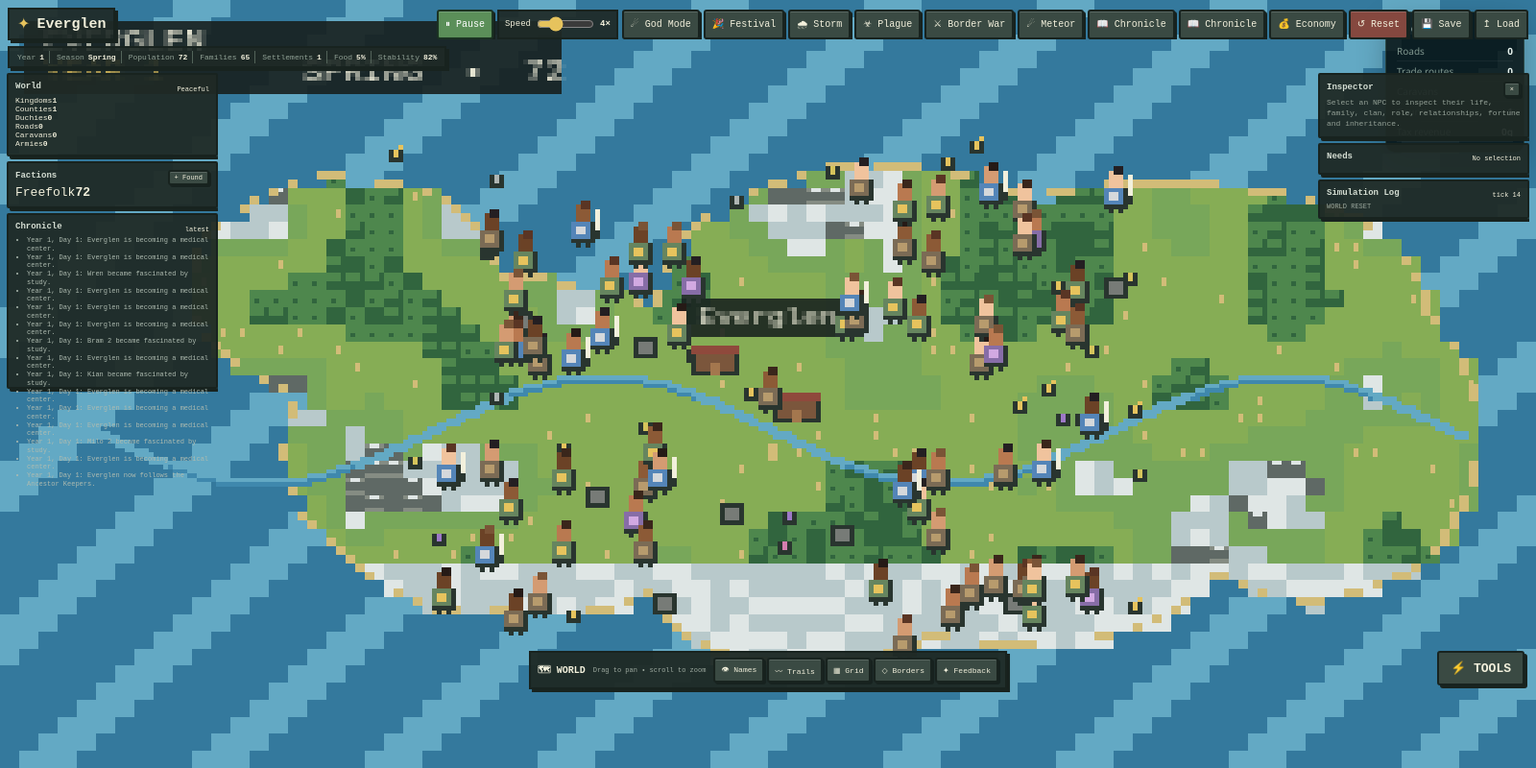
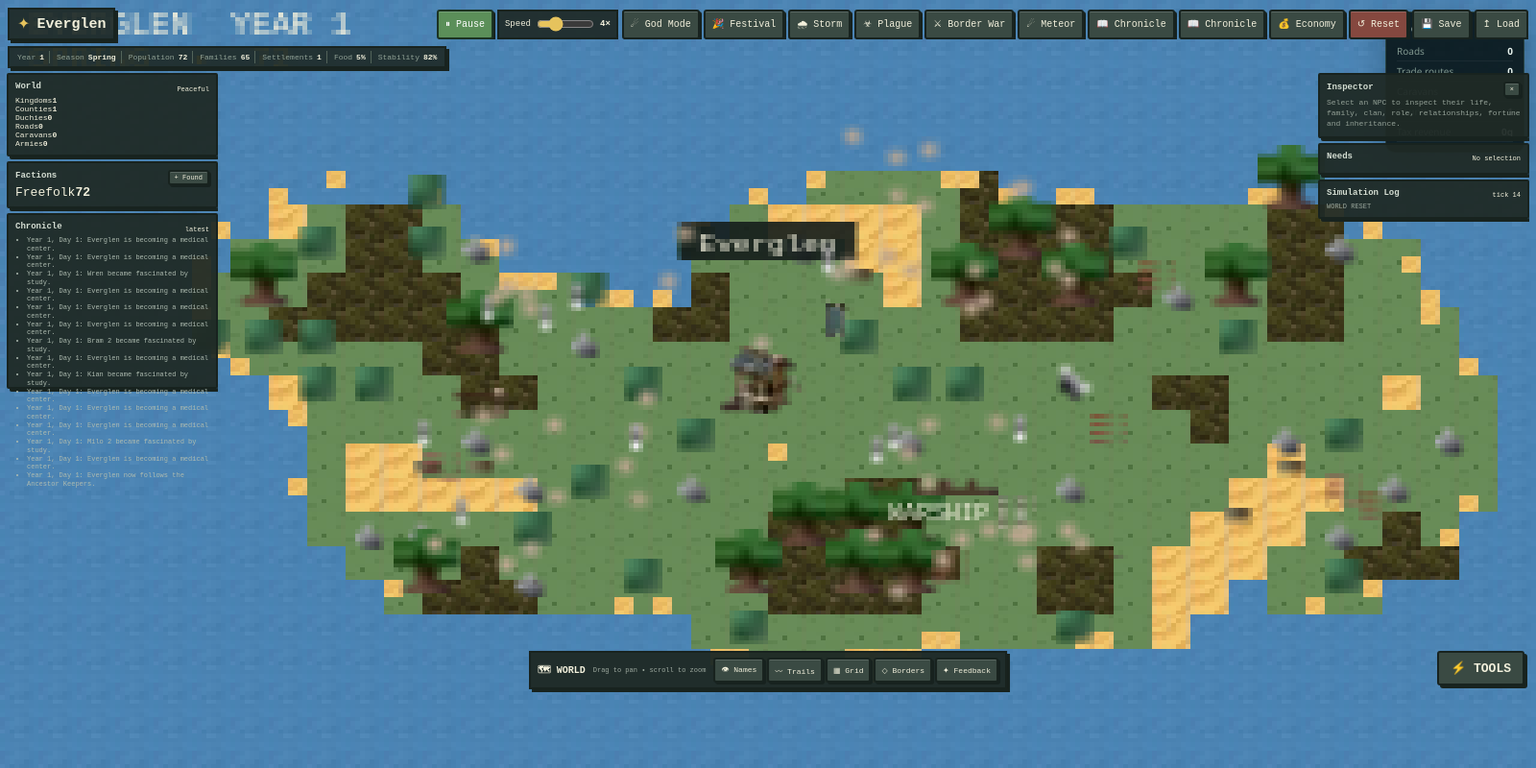
Before and after one commit to kitadaniel923-source/npc-sim, an Electron app: page index.html in a window 1600 px wide. Shown: the whole page at 96% size. Drawn offline with Linux system fonts and the light colour scheme.

Commit message:
Integrate Everglen asset system
Integrate curated pixel-art runtime assets and unified renderer

```diff
--- /dev/null
+++ b/asset_world_renderer.js
@@ -0,0 +1,47 @@
+// Everglen unified pixel-art asset renderer.
+// Visual-only stage. Simulation state stays authoritative; rendering stays inside EVERGLEN_RENDER.
+(() => {
+  const state = window.SIM_STATE, art = window.EVERGLEN_2D_ART, registry = window.EVERGLEN_RENDER;
+  if (!state || !art?.canvas || !registry) return;
+  const canvas = art.canvas, ctx = canvas.getContext('2d');
+  ctx.imageSmoothingEnabled = false;
+  const root='assets/everglen/', imgs={}, manifest={};
+  let ready=false;
+  const loadImage=src=>new Promise((resolve,reject)=>{const im=new Image();im.onload=()=>resolve(im);im.onerror=reject;im.src=root+src;});
+  Promise.all([
+    fetch(root+'terrain_manifest.json').then(r=>r.json()), fetch(root+'world_manifest.json').then(r=>r.json()),
+    fetch(root+'characters_manifest.json').then(r=>r.json()), fetch(root+'structures_manifest.json').then(r=>r.json()),
+    loadImage('terrain_atlas.webp'),loadImage('world_atlas.webp'),loadImage('characters_atlas.webp'),loadImage('structures_atlas.webp')
+  ]).then(([t,w,c,s,ti,wi,ci,si])=>{
+    manifest.terrain=t.atlas;manifest.world=w.atlas;manifest.characters=c.atlas;manifest.structures=s.atlas;
+    imgs.terrain=ti;imgs.world=wi;imgs.characters=ci;imgs.structures=si;ready=true;
+    window.EVERGLEN_ASSETS={manifest,images:imgs,ready:true}; registry.run({state});
+  }).catch(e=>console.error('Everglen asset load failed',e));
+  const hash=(x,y,s=17)=>{const v=Math.sin(x*12.9898+y*78.233+s*37.719)*43758.5453;return v-Math.floor(v);};
+  const noise=(x,y)=>{const ix=Math.floor(x),iy=Math.floor(y),fx=x-ix,fy=y-iy,a=hash(ix,iy),b=hash(ix+1,iy),c=hash(ix,iy+1),d=hash(ix+1,iy+1),u=fx*fx*(3-2*fx),v=fy*fy*(3-2*fy);return a+(b-a)*u+((c+(d-c)*u)-(a+(b-a)*u))*v;};
+  const landAt=(x,y)=>{const nx=x/1150,ny=y/760,blobs=[[.16,-.18,.34,.38],[.56,-.22,.39,.30],[.78,.12,.25,.42],[.36,.30,.34,.34],[.05,.43,.24,.27],[-.36,.15,.35,.43],[-.62,-.25,.23,.28]];for(const [cx,cy,rx,ry] of blobs){const dx=(nx-cx)/rx,dy=(ny-cy)/ry,d=dx*dx+dy*dy;if(d<1&&d+noise(x/110,y/110)*.16<1.06)return true;}return false;};
+  const biomeAt=(x,y)=>{if(!landAt(x,y))return'water';const n=noise(x/170,y/170);return n>.78?'desert':n<.25?'forest':'grass';};
+  const toScreen=(x,y,t)=>[t.cx+x*t.z/8,t.cy+y*t.z/8];
+  const sprite=(atlas,key,dx,dy,dw,dh,sx=0,sy=0,sw=null,sh=null,flip=false)=>{const r=manifest[atlas]?.[key],im=imgs[atlas];if(!r||!im)return false;sw??=r.w;sh??=r.h;ctx.save();if(flip){ctx.translate(dx+dw,dy);ctx.scale(-1,1);dx=0;}ctx.drawImage(im,r.x+sx,r.y+sy,sw,sh,dx,dy,dw,dh);ctx.restore();return true;};
+  const frame=(atlas,key,count,index)=>{const r=manifest[atlas]?.[key];if(!r)return null;const fw=Math.floor(r.w/count);return{x:r.x+fw*index,y:r.y,w:fw,h:r.h};};
+  const drawFrame=(atlas,key,count,index,dx,dy,dw,dh,flip=false)=>{const f=frame(atlas,key,count,index);return f?sprite(atlas,key,dx,dy,dw,dh,f.x-manifest[atlas][key].x,0,f.w,f.h,flip):false;};
+  const transform=()=>{const z=state.camera.zoom||1;return{z,cx:160-state.camera.x*z/8,cy:90-state.camera.y*z/8};};
+
+  function terrain(t){
+    const tile=8;
+    for(let sy=0;sy<180;sy+=tile)for(let sx=0;sx<320;sx+=tile){const wx=(sx-t.cx)*8/t.z,wy=(sy-t.cy)*8/t.z;sprite('terrain',biomeAt(wx,wy),sx,sy,tile,tile);}
+    for(let sy=0;sy<180;sy+=4)for(let sx=0;sx<320;sx+=4){const wx=(sx-t.cx)*8/t.z,wy=(sy-t.cy)*8/t.z;if(landAt(wx,wy)&&[landAt(wx+12,wy),landAt(wx-12,wy),landAt(wx,wy+12),landAt(wx,wy-12)].some(v=>!v))sprite('terrain','desert',sx,sy,4,4);}
+  }
+  function nature(t){
+    for(let x=-1200;x<1200;x+=90)for(let y=-800;y<800;y+=90){const n=hash(x/90,y/90,4);if(n<.63||!landAt(x,y))continue;const [sx,sy]=toScreen(x,y,t);if(sx<-20||sx>340||sy<-20||sy>200)continue;const b=biomeAt(x,y);if(b==='forest')sprite('world',n>.82?'tree_oak':'tree_oak',sx-7,sy-12,14,15);else if(b==='desert')sprite('world','cactus',sx-3,sy-6,6,6);else if(n>.78)sprite('world','bush',sx-4,sy-5,8,8);else sprite('world','rock_summer',sx-4,sy-4,8,8);}
+  }
+  function settlements(t){
+    state.settlements.forEach(s=>{const [x,y]=toScreen(s.x,s.y,t);if(x<-40||x>360||y<-40||y>220)return;const pop=state.npcs.filter(n=>n.alive&&n.settlementId===s.id).length;const king=s.type==='kingdom',city=s.type==='city';if(king)sprite('structures','castle_a',x-20,y-29,40,29);else if(city)sprite('structures','castle_b',x-17,y-24,34,25);else sprite('world','well',x-9,y-10,18,18);if(pop>8)sprite('world','hay',x+8,y+1,10,8);if(pop>12)sprite('world','tavern',x+8,y-7,10,12);if(pop>20)sprite('world','anvil',x-17,y+2,9,9);if(pop>30)sprite('world','market',x-27,y+4,14,14);sprite('world','banner',x+11,y-20,7,11);ctx.font='6px monospace';ctx.textAlign='center';const label=s.name||'Settlement',w=Math.min(92,ctx.measureText(label).width+8);ctx.fillStyle='rgba(22,29,27,.9)';ctx.fillRect(x-w/2,y-38,w,9);ctx.fillStyle='#f2f0dc';ctx.fillText(label,x,y-31);ctx.textAlign='start';});
+  }
+  function boats(t){for(let i=0;i<3;i++){const x=-520+i*390+Math.sin((state.tick+i*37)/35)*90,y=Math.sin(x/180)*100+80,[sx,sy]=toScreen(x,y,t);if(sx<-25||sx>345||sy<-20||sy>200)continue;if(i===2){sprite('world','ship',sx-9,sy-4,18,8);ctx.font='5px monospace';ctx.fillStyle='#f2f0dc';ctx.fillText('WARSHIP',sx-14,sy+10);}else sprite('world',i===1?'boat':'raft',sx-5,sy-4,i===1?10:12,7);}}
+  function animals(t){for(let i=0;i<18;i++){const x=-1050+hash(i,3)*2100,y=-700+hash(i,9)*1400;if(!landAt(x,y))continue;const[sx,sy]=toScreen(x,y,t);if(sx<-10||sx>330||sy<-10||sy>190)continue;const key=i%4===0?'fox':i%4===1?'boar':i%4===2?'sheep':'piglet',count=(key==='sheep'||key==='piglet')?3:4,r=manifest.characters[key];if(!r)continue;const idx=Math.floor(state.tick/14+i)%count;drawFrame('characters',key,count,idx,sx-4,sy-4,8,8);}}
+  function npcs(t){state.npcs.forEach(n=>{if(!n.alive||!landAt(n.x,n.y))return;const[sx,sy]=toScreen(n.x,n.y,t);if(sx<-12||sx>332||sy<-12||sy>192)return;const military=['militia','soldier','archer','spearman','cavalry','knight','paladin','captain','general','marshal'].includes(n.roleId),moving=Array.isArray(n.path)&&n.path.length>1,dx=moving?n.path[n.path.length-1].x-n.x:0,dy=moving?n.path[n.path.length-1].y-n.y:1,side=Math.abs(dx)>Math.abs(dy),key=military?'knight_walk':side?'npc_walk_side':'npc_walk_down',count=military?8:6,r=manifest.characters[key];if(!r)return;const idx=Math.floor(state.tick/(moving?5:10)+String(n.id||'').length)%count,size=military?16:12;drawFrame('characters',key,count,idx,sx-size/2,sy-size,size,size,side&&dx<0);if(n.id===state.selected){ctx.strokeStyle='#fff';ctx.strokeRect(sx-7,sy-size-3,14,size+6);}});}
+  function draw(){if(!ready)return;const t=transform();ctx.clearRect(0,0,320,180);terrain(t);nature(t);boats(t);settlements(t);animals(t);npcs(t);ctx.font='7px monospace';ctx.fillStyle='#f2f0dc';ctx.fillText(`EVERGLEN  YEAR ${state.year||1}`,6,8);ctx.fillStyle='#e6c35d';ctx.fillText(`${String(state.season||'Spring').toUpperCase()}  •  ${state.npcs.filter(n=>n.alive).length}`,6,16);if(state.war){ctx.fillStyle='#f2f0dc';ctx.fillText('⚔ WAR',270,9);}if(state.godMode){ctx.fillStyle='#e6c35d';ctx.fillText('GOD MODE',6,174);}}
+  window.EVERGLEN_ASSET_RENDERER={draw,ready:()=>ready};
+  registry.register({name:'asset-world',priority:260,draw});
+})();
--- /dev/null
+++ b/assets/everglen/characters_manifest.json
@@ -0,0 +1 @@
+{"version":1,"atlas":{"npc_walk_down":{"x":0,"y":0,"w":24,"h":4},"npc_walk_side":{"x":25,"y":0,"w":24,"h":4},"knight_walk":{"x":50,"y":0,"w":64,"h":8},"sheep":{"x":115,"y":0,"w":12,"h":16},"piglet":{"x":0,"y":17,"w":12,"h":16},"fox":{"x":13,"y":17,"w":8,"h":8},"boar":{"x":22,"y":17,"w":8,"h":8}}}
--- /dev/null
+++ b/assets/everglen/structures_manifest.json
@@ -0,0 +1 @@
+{"version":1,"atlas":{"castle_a":{"x":0,"y":0,"w":20,"h":29},"castle_b":{"x":21,"y":0,"w":20,"h":29},"pc_walls":{"x":42,"y":0,"w":42,"h":50},"pc_roofs":{"x":85,"y":0,"w":25,"h":25}}}
--- /dev/null
+++ b/assets/everglen/terrain_manifest.json
@@ -0,0 +1 @@
+{"version":1,"note":"Selected runtime terrain atlas. Four base biome tiles are sourced from the supplied Overworld Biomes pack and preserved at nearest-neighbor pixel scale.","atlas":{"grass":{"x":0,"y":0,"w":16,"h":16},"forest":{"x":17,"y":0,"w":16,"h":16},"desert":{"x":34,"y":0,"w":16,"h":16},"water":{"x":51,"y":0,"w":16,"h":16}}}
--- /dev/null
+++ b/assets/everglen/world_manifest.json
@@ -0,0 +1 @@
+{"version":1,"atlas":{"tree_oak":{"x":0,"y":0,"w":6,"h":7},"bush":{"x":7,"y":0,"w":2,"h":2},"cactus":{"x":10,"y":0,"w":2,"h":2},"rock_summer":{"x":13,"y":0,"w":4,"h":4},"boat":{"x":18,"y":0,"w":4,"h":5},"raft":{"x":23,"y":0,"w":7,"h":5},"ship":{"x":31,"y":0,"w":11,"h":4},"well":{"x":43,"y":0,"w":16,"h":17},"market":{"x":60,"y":0,"w":16,"h":19},"tavern":{"x":77,"y":0,"w":10,"h":13},"anvil":{"x":88,"y":0,"w":14,"h":15},"banner":{"x":103,"y":0,"w":12,"h":19}}}
--- a/index.html
+++ b/index.html
@@ -70,6 +70,7 @@
   <script src="world_generation.js"></script>
   <script src="npc_visuals.js"></script>
   <script src="art_2d.js"></script>
+  <script src="asset_world_renderer.js"></script>
   <script src="border_recognition.js"></script>
   <script src="world_border_interaction.js"></script>
   <script src="event_feedback.js"></script>
```
Also changed, not shown: assets/everglen/ASSET_CREDITS.md (added, +14 -0 lines), assets/everglen/README.md (added), assets/everglen/characters_atlas.webp (added), assets/everglen/structures_atlas.webp (added), assets/everglen/terrain_atlas.webp (added), assets/everglen/world_atlas.webp (added).
